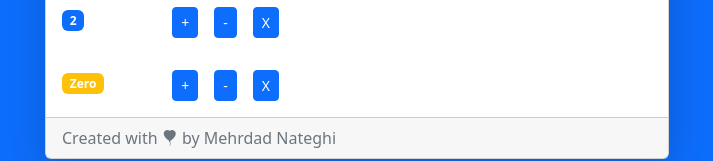
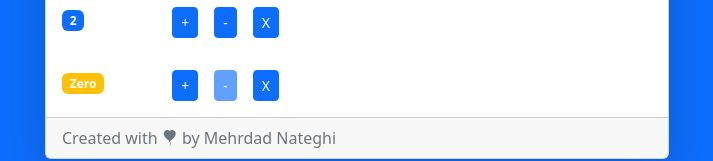
Before and after one commit to mehrdad-nateghi/react-projects, a React (Create React App) app in the folder 01-Counter/: page / in a window 1280 px wide. Shown: the part 401-562 px from the top of the page, without its empty margins (283-996 px from the left). Built offline with nearby package versions, Linux system fonts and the light colour scheme.

Commit message:
add handleDecrement

```diff
--- a/01-Counter/src/components/counter/Counter.js
+++ b/01-Counter/src/components/counter/Counter.js
@@ -26,11 +26,25 @@ export default class Counter extends Component {
             >
               +
             </button>
-            <button className="btn btn-sm btn-primary mx-2">-</button>
+
+            <button
+              className={this.formatDecrementBtn()}
+              onClick={() => this.props.onDecrement(this.props.counter)}
+            >
+              -
+            </button>
+
             <button className="btn btn-sm btn-primary mx-2">X</button>
           </div>
         </div>
       </div>
     );
   }
+
+  formatDecrementBtn() {
+    const classStyle = "btn btn-sm btn-primary mx-2";
+    return this.props.counter.value === 0
+      ? `${classStyle} disabled`
+      : `${classStyle}`;
+  }
 }
--- a/01-Counter/src/components/counter/Counters.js
+++ b/01-Counter/src/components/counter/Counters.js
@@ -19,6 +19,13 @@ export default class Counters extends Component {
     this.setState({ counters });
   };
 
+  hadleDecrement = (counter) => {
+    const counters = [...this.state.counters];
+    const index = counters.indexOf(counter);
+    counters[index].value--;
+    this.setState({ counters });
+  };
+
   render() {
     return (
       <div className="card shadow-lg w-50">
@@ -28,7 +35,7 @@ export default class Counters extends Component {
             key={counter.id}
             counter={counter}
             onIncrement={this.hadleIncrement}
-            //onDecrement={this.hadleIncrement()}
+            onDecrement={this.hadleDecrement}
             //onDelete={this.hadleIncrement()}
           />
         ))}
```
